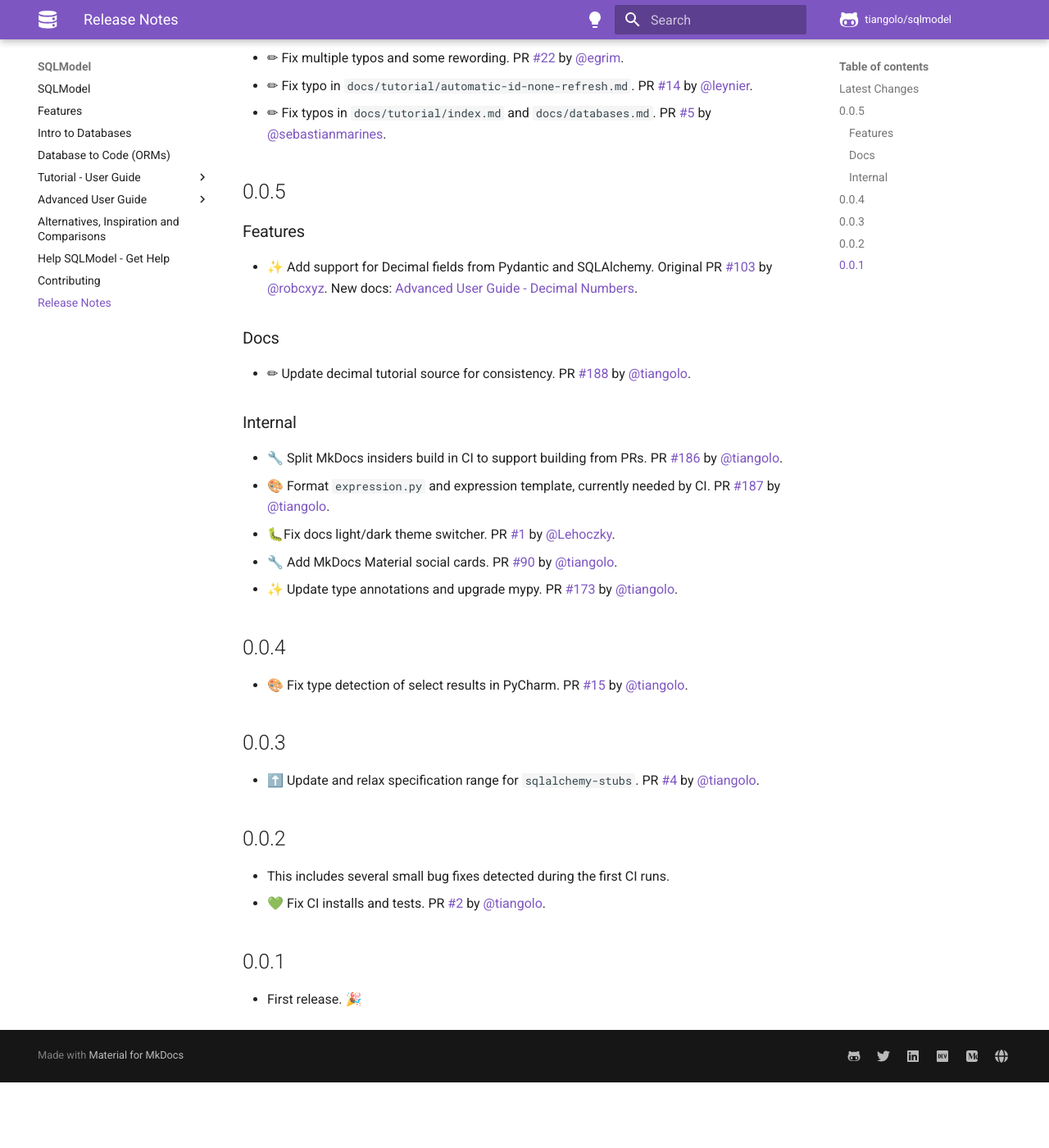
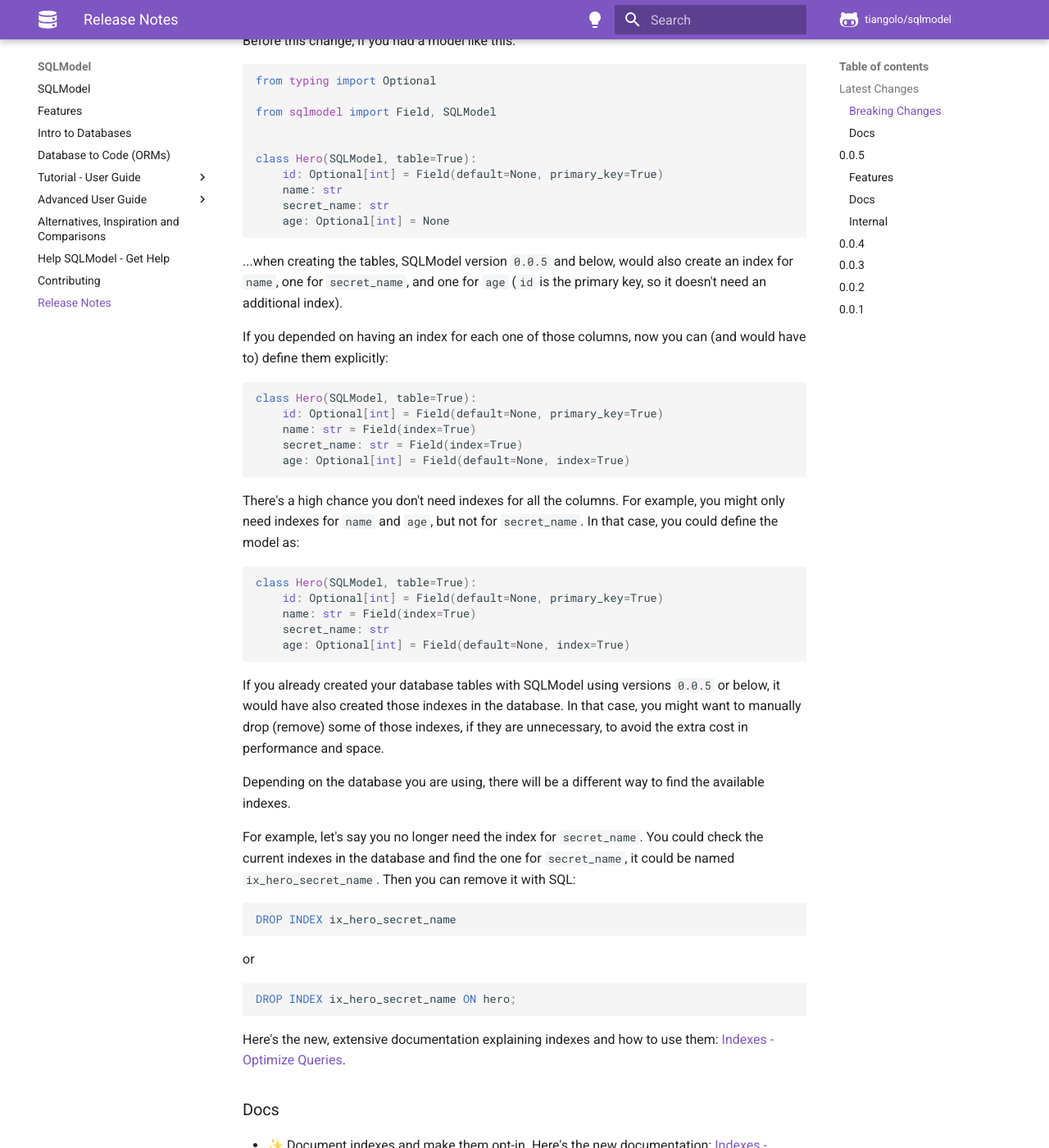
Before and after one commit to upmorpheus/Laravel-perfect, an MkDocs documentation site: the page built from docs/release-notes.md, in a window 1280 px wide and 1400 px high, scrolled down 307 px. Shown: the whole window at 82% size. Built offline with MkDocs 1.6.1 and Material for MkDocs 9.7.7, drawn with Linux system fonts in a browser that asks for light colours; comment, search, counter and statistics services are not loaded; before the commit the page ends 1627 px from its top, so only the background shows below that; some of the changed text lies outside the part shown.

Commit message:
📝 Update release notes

````diff
--- a/docs/release-notes.md
+++ b/docs/release-notes.md
@@ -2,7 +2,68 @@
 
 ## Latest Changes
 
-* ✨ Document indexes and make them opt-in. PR [#205](https://github.com/tiangolo/sqlmodel/pull/205) by [@tiangolo](https://github.com/tiangolo).
+### Breaking Changes
+
+**SQLModel** no longer creates indexes by default for every column, indexes are now opt-in. You can read more about it in PR [#205](https://github.com/tiangolo/sqlmodel/pull/205).
+
+Before this change, if you had a model like this:
+
+```Python
+from typing import Optional
+
+from sqlmodel import Field, SQLModel
+
+
+class Hero(SQLModel, table=True):
+    id: Optional[int] = Field(default=None, primary_key=True)
+    name: str
+    secret_name: str
+    age: Optional[int] = None
+```
+
+...when creating the tables, SQLModel version `0.0.5` and below, would also create an index for `name`, one for `secret_name`, and one for `age` (`id` is the primary key, so it doesn't need an additional index).
+
+If you depended on having an index for each one of those columns, now you can (and would have to) define them explicitly:
+
+```Python
+class Hero(SQLModel, table=True):
+    id: Optional[int] = Field(default=None, primary_key=True)
+    name: str = Field(index=True)
+    secret_name: str = Field(index=True)
+    age: Optional[int] = Field(default=None, index=True)
+```
+
+There's a high chance you don't need indexes for all the columns. For example, you might only need indexes for `name` and `age`, but not for `secret_name`. In that case, you could define the model as:
+
+```Python
+class Hero(SQLModel, table=True):
+    id: Optional[int] = Field(default=None, primary_key=True)
+    name: str = Field(index=True)
+    secret_name: str
+    age: Optional[int] = Field(default=None, index=True)
+```
+
+If you already created your database tables with SQLModel using versions `0.0.5` or below, it would have also created those indexes in the database. In that case, you might want to manually drop (remove) some of those indexes, if they are unnecessary, to avoid the extra cost in performance and space.
+
+Depending on the database you are using, there will be a different way to find the available indexes.
+
+For example, let's say you no longer need the index for `secret_name`. You could check the current indexes in the database and find the one for `secret_name`, it could be named `ix_hero_secret_name`. Then you can remove it with SQL:
+
+```SQL
+DROP INDEX ix_hero_secret_name
+```
+
+or
+
+```SQL
+DROP INDEX ix_hero_secret_name ON hero;
+```
+
+Here's the new, extensive documentation explaining indexes and how to use them: [Indexes - Optimize Queries](https://sqlmodel.tiangolo.com/tutorial/indexes/).
+
+### Docs
+
+* ✨ Document indexes and make them opt-in. Here's the new documentation: [Indexes - Optimize Queries](https://sqlmodel.tiangolo.com/tutorial/indexes/). This is the same change described above in **Breaking Changes**. PR [#205](https://github.com/tiangolo/sqlmodel/pull/205) by [@tiangolo](https://github.com/tiangolo).
 * ✏ Fix typo in FastAPI tutorial. PR [#192](https://github.com/tiangolo/sqlmodel/pull/192) by [@yaquelinehoyos](https://github.com/yaquelinehoyos).
 * 📝 Add links to the license file. PR [#29](https://github.com/tiangolo/sqlmodel/pull/29) by [@sobolevn](https://github.com/sobolevn).
 * ✏ Fix typos in docs titles. PR [#28](https://github.com/tiangolo/sqlmodel/pull/28) by [@Batalex](https://github.com/Batalex).
````
